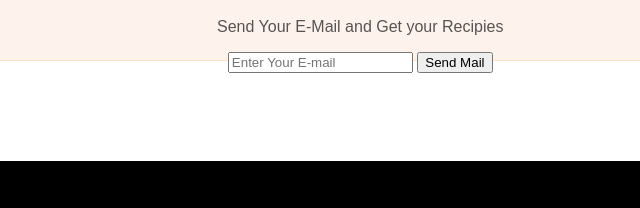
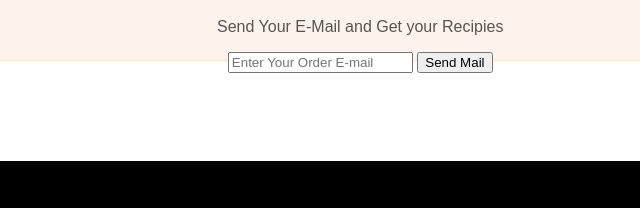
Before and after one commit to Shafiqulgit/first-assinment, a plain HTML site: page index.html in a window 1280 px wide. Shown: the part 2387-2595 px from the top of the page, 251-891 px from the left. Drawn offline with Linux system fonts and the light colour scheme.

Commit message:
email command updated

```diff
--- a/index.html
+++ b/index.html
@@ -116,7 +116,7 @@
       <div class="button">
         <h2><span class="orange-color">ORDER NOW HERE</span></h2>
         <p id="aligen">Send Your E-Mail and Get your Recipies</p>
-        <input type="email" placeholder="Enter Your E-mail" />
+        <input type="email" placeholder="Enter Your Order E-mail" />
         <button>Send Mail</button>
       </div>
     </section>
```
